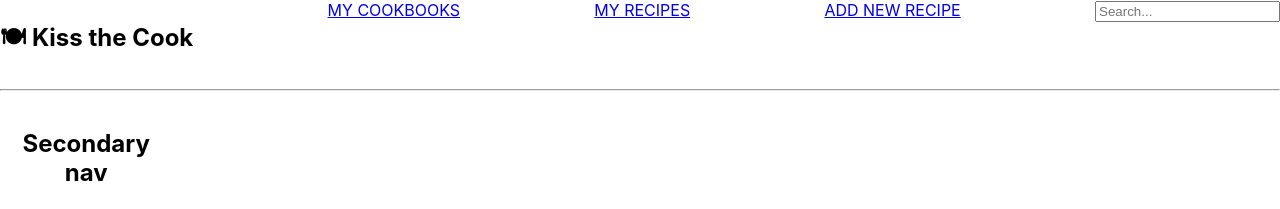
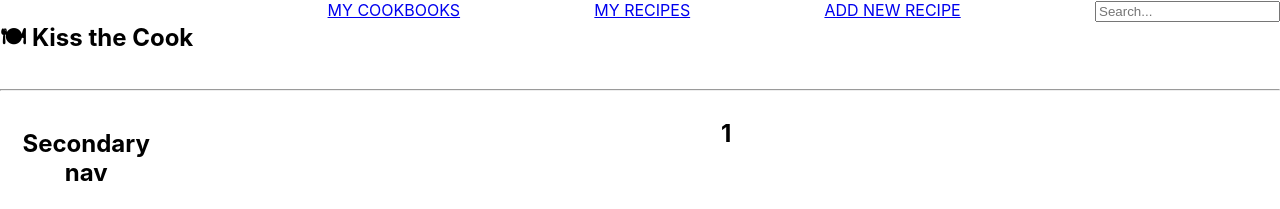
Before and after one commit to uppercasev/kissthecook, a React (Create React App) app: page /recipes/1 in a window 1280 px wide. Shown: the top 209 px of the page. Built offline with nearby package versions, Linux system fonts and the light colour scheme.

Commit message:
Started dynamic routing

```diff
--- a/src/components/CookbooksList.js
+++ b/src/components/CookbooksList.js
@@ -4,7 +4,8 @@ export default function CookbookList({ cookbooks }) {
             <h1>My Cookbooks</h1>
             <ul style={{listStyleType: "none", padding: "0", margin: "0"}}>
                 {cookbooks.map((book) => {
-                    return <li key={book.id}>{book.name}</li>
+                    return <li key={book.id}><a href={`/cookbook/${book.id}`}>
+                        {book.name}</a></li>
                 })}
             </ul>
         </div>
--- a/src/components/Display.js
+++ b/src/components/Display.js
@@ -6,6 +6,7 @@ import CookbooksList from "./CookbooksList";
 import AddRecipe from "./AddRecipe";
 import recipes from "../recipe-data";
 import cookbooks from "../cookbook-data";
+import ViewRecipe from "./ViewRecipe";
 
 export default function Display() {
     const [recipeToDisplay, setRecipeToDisplay] = useState(recipes[0]);
@@ -17,6 +18,7 @@ export default function Display() {
         <Route path="/mycookbooks" element={<CookbooksList cookbooks={cookbooks}/>} />
         <Route path="/addrecipe" element={<AddRecipe />} />
         <Route path="/recipeid=1" element={<RecipePage recipe={recipeToDisplay}/>} />
+        <Route path="/recipes/:id" element={<ViewRecipe/>} />
       </Routes>
     </div>
   );
--- a/src/components/RecipePage.js
+++ b/src/components/RecipePage.js
@@ -1,8 +1,11 @@
 import Ingredients from "./Ingredients";
 import Method from "./Method";
+import { useParams } from "react-router-dom";
 
 export default function RecipePage({ recipe }) {
-return (
+  const params = useParams()
+
+  return (
     <div style={{ textAlign: "center", width: "100%" }}>
       <h2>{recipe.name}</h2>
       <img src={recipe.image_url} style={{ width: "200px" }} />
--- a/src/components/RecipesList.js
+++ b/src/components/RecipesList.js
@@ -4,7 +4,8 @@ export default function RecipesList({ recipes }) {
       <h1>My Recipes</h1>
       <ul style={{ listStyleType: "none", padding: "0", margin: "0" }}>
         {recipes.map((recipe) => {
-          return <li key={recipe.id}>{recipe.name}</li>;
+          return <li key={recipe.id}><a href={`/recipes/${recipe.id}`}>
+              {recipe.name}</a></li>;
         })}
       </ul>
     </div>
--- /dev/null
+++ b/src/components/ViewRecipe.js
@@ -0,0 +1,13 @@
+import { useParams } from "react-router-dom";
+import Ingredients from "./Ingredients";
+import Method from "./Method";
+
+export default function ViewRecipe() {
+const params = useParams()
+
+  return (
+    <div style={{ textAlign: "center", width: "100%" }}>
+      <h2>{params.id}</h2>
+    </div>
+  );
+}
```
